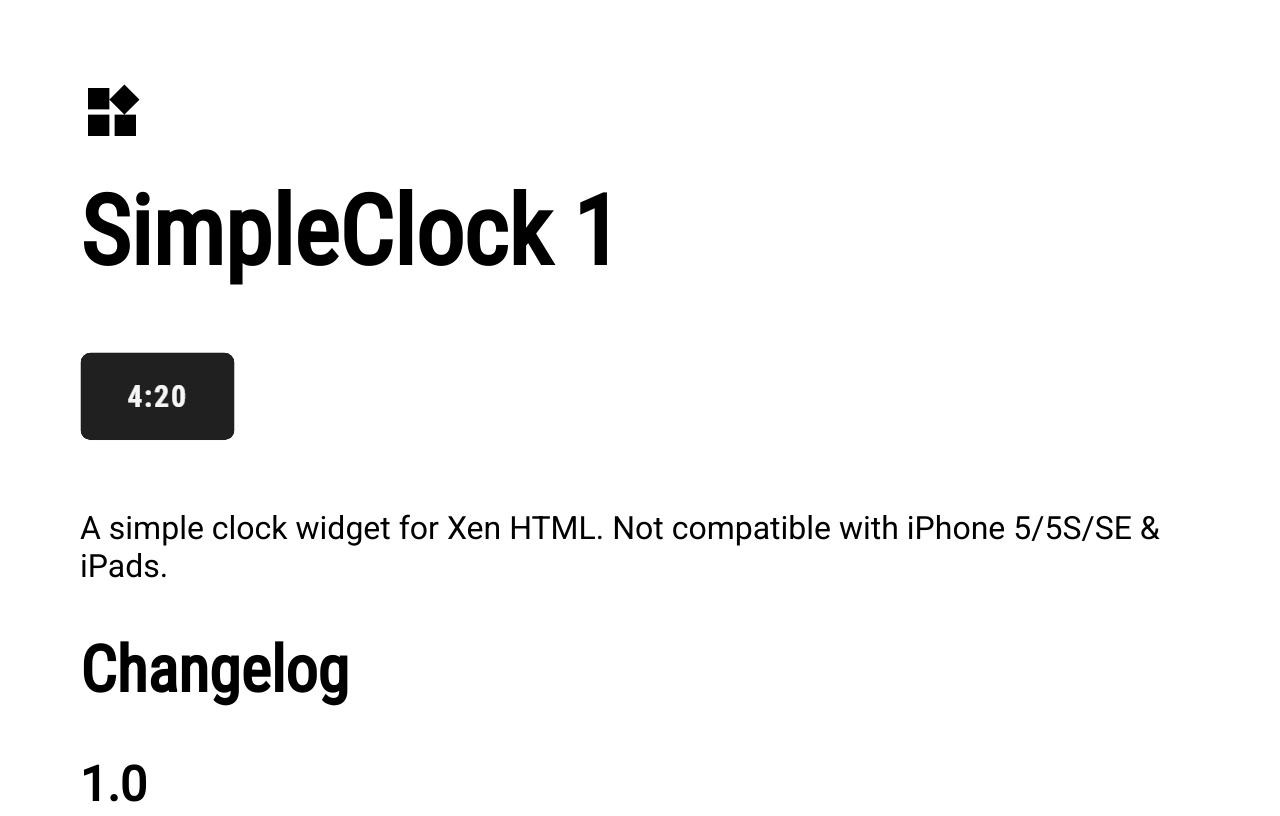
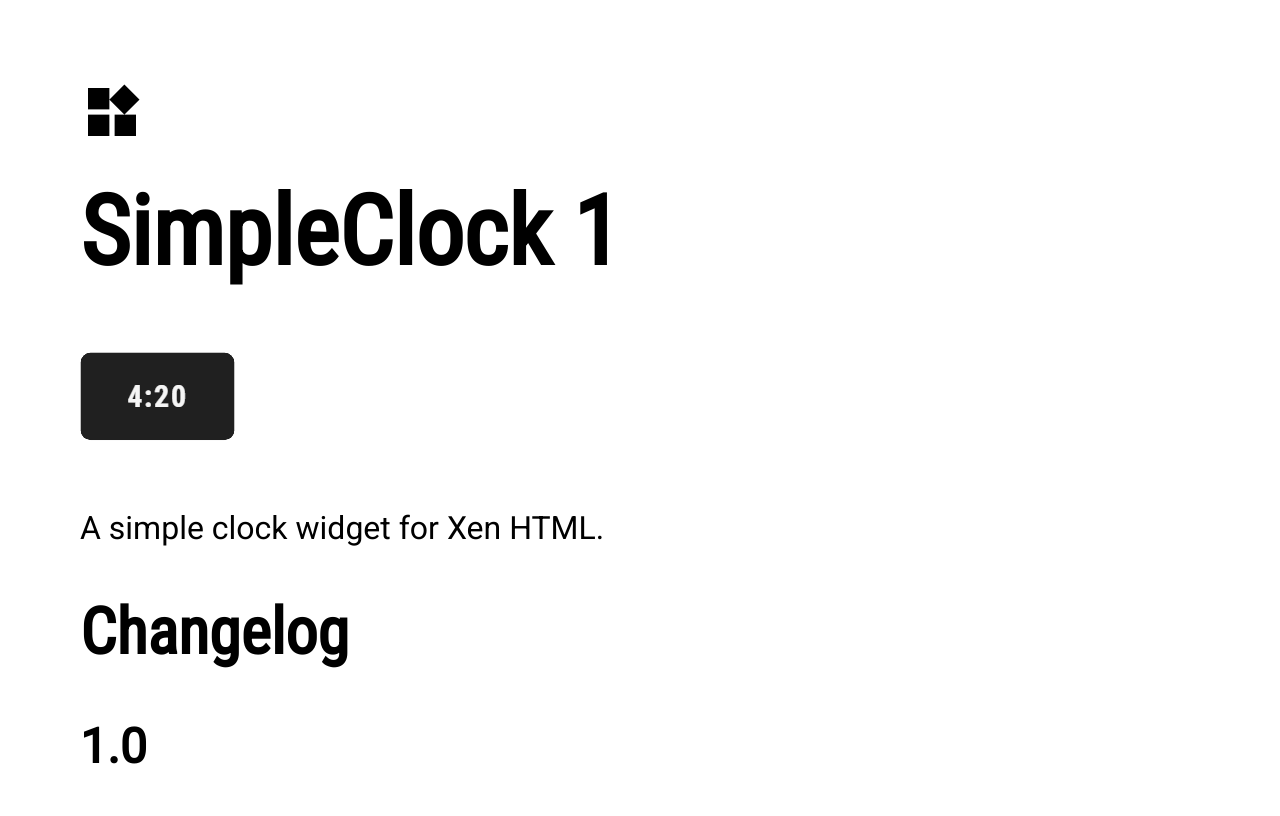
Before and after one commit to tekugraphic/tekugraphic.github.io, a plain HTML site: page repo/depictions/design.teku.simpleclock1.html in a window 1280 px wide. Shown: the top 816 px of the page. Drawn offline with Linux system fonts and the light colour scheme.

Commit message:
Update and rename co.teku.simpleclock1.html to design.teku.simpleclock1.html

```diff
--- a/repo/depictions/co.teku.simpleclock1.html
+++ b/repo/depictions/design.teku.simpleclock1.html
@@ -10,7 +10,7 @@
     <h1>SimpleClock 1</h1>
     <img src="sc1preview.png">
     <p>
-      A simple clock widget for Xen HTML. Not compatible with iPhone 5/5S/SE & iPads.
+      A simple clock widget for Xen HTML.
     </p>
 
     <h2>Changelog</h2>
```
